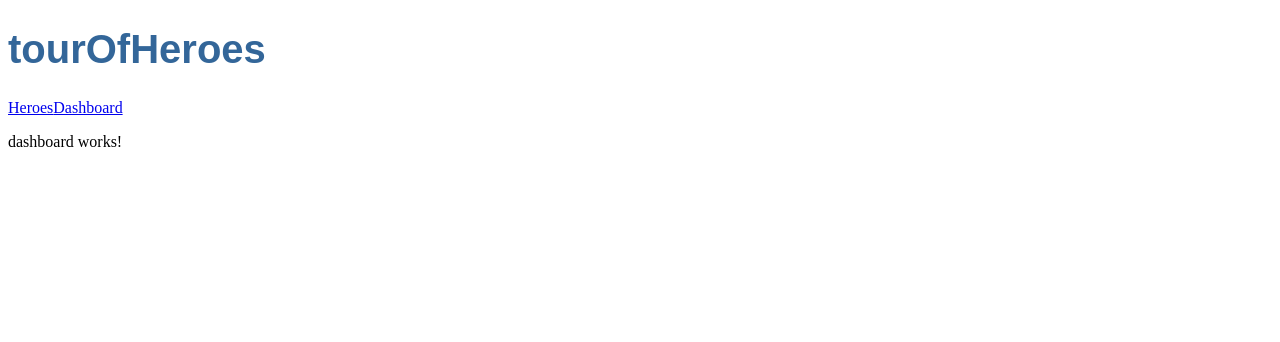
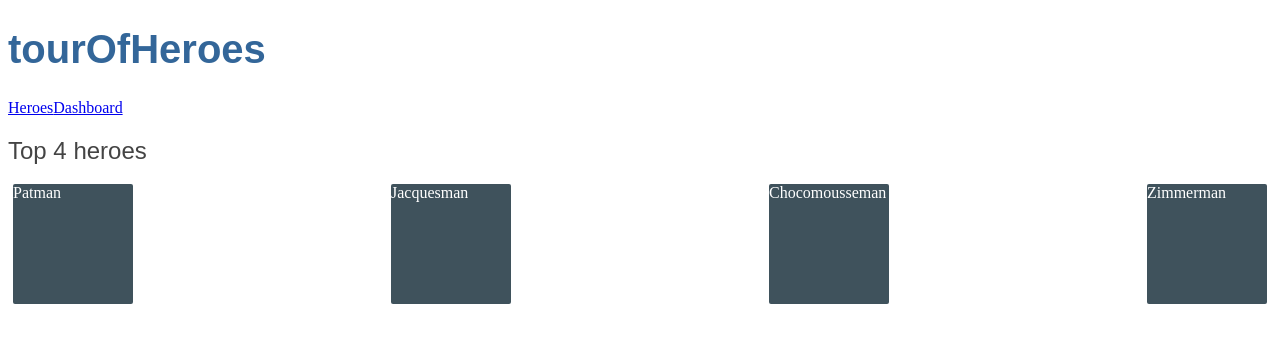
Before and after one commit to codages-de-Fred/Projets_Formation, an Angular app in the folder Angular/tourOfHeroes/: page /dashboard in a window 1280 px wide. Shown: the top 342 px of the page. Built offline with nearby package versions, Linux system fonts and the light colour scheme.

Commit message:
dashboard

```diff
--- a/Angular/tourOfHeroes/src/app/dashboard/dashboard.component.css
+++ b/Angular/tourOfHeroes/src/app/dashboard/dashboard.component.css
@@ -0,0 +1,20 @@
+.dashboard {
+    display: flex;
+    justify-content: space-between;
+    align-items: center;
+}
+.dashboard div {
+    margin: 0 5px;
+    height: 120px;
+    width: 120px;
+    background-color: #3f525c;
+    color: white;
+    justify-content: center;
+    align-items: center;
+    border-radius: 2px;
+}
+.dashboard div:hover {
+    cursor: pointer;
+    background-color: #eee;
+    color: #607d8b;
+}
--- a/Angular/tourOfHeroes/src/app/dashboard/dashboard.component.html
+++ b/Angular/tourOfHeroes/src/app/dashboard/dashboard.component.html
@@ -1 +1,6 @@
-<p>dashboard works!</p>
+<h2>Top 4 heroes</h2>
+<div class="dashboard">
+    <div *ngFor="let hero of heroes">
+        {{hero.name}}
+    </div>
+</div>
--- a/Angular/tourOfHeroes/src/app/dashboard/dashboard.component.ts
+++ b/Angular/tourOfHeroes/src/app/dashboard/dashboard.component.ts
@@ -1,4 +1,6 @@
 import { Component, OnInit } from '@angular/core';
+import { HeroService } from '../services/hero.service';
+import { Hero } from '../hero';
 
 @Component({
   selector: 'app-dashboard',
@@ -7,9 +9,17 @@ import { Component, OnInit } from '@angular/core';
 })
 export class DashboardComponent implements OnInit {
 
-  constructor() { }
+  //on stocke les héros
+  heroes: Hero[];
+
+  constructor(private heroService: HeroService) { }
 
   ngOnInit(): void {
+    this.getHeroes();
+  }
+
+  getHeroes(): void {
+    this.heroService.getHeroes().subscribe( (data) => this.heroes = data.slice(0, 4) );
   }
 
 }
```
